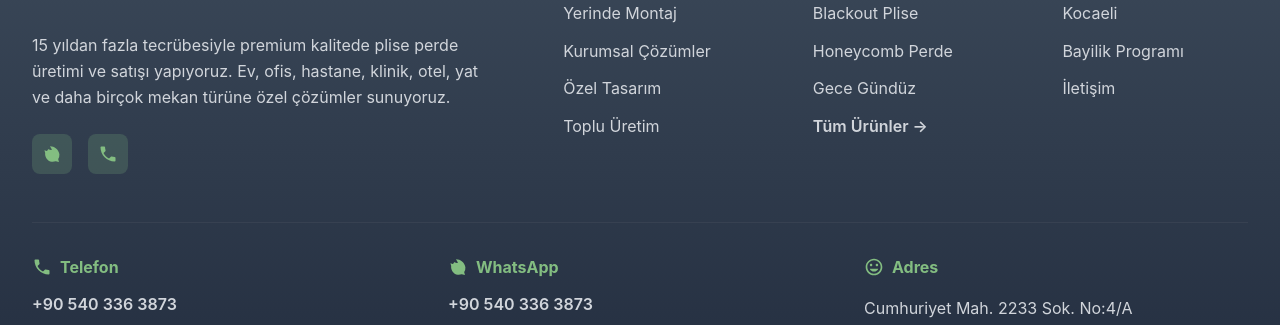
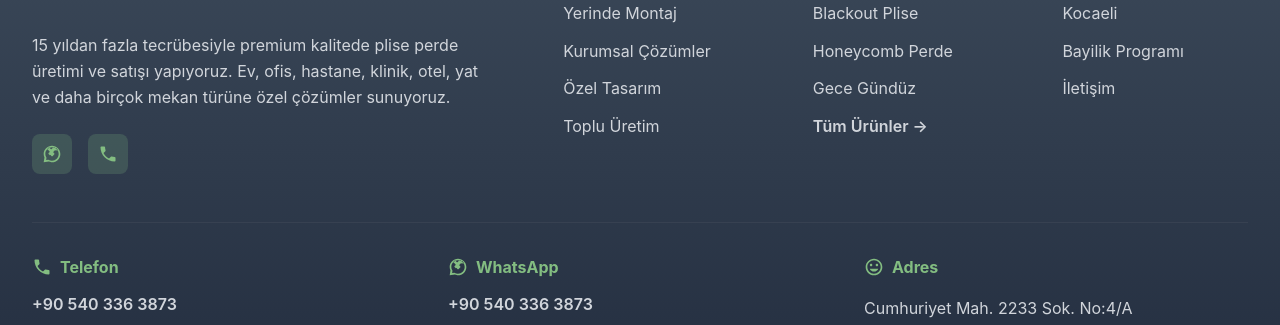
Before and after one commit to FenetreSystems/pliseperdesistemleri.com, a Next.js app: page /urunler in a window 1280 px wide. Shown: the part 2575-2900 px from the top of the page. Built offline with nearby package versions, Linux system fonts and the light colour scheme.

Commit message:
Fix: Correct WhatsApp SVG icons in Footer and MobileFooter components

```diff
--- a/components/Footer.js
+++ b/components/Footer.js
@@ -21,9 +21,9 @@ export default function Footer() {
               15 yıldan fazla tecrübesiyle premium kalitede plise perde üretimi ve satışı yapıyoruz. Ev, ofis, hastane, klinik, otel, yat ve daha birçok mekan türüne özel çözümler sunuyoruz.
             </p>
             <div className="flex gap-4">
-              <a href="https://wa.me/905403363873" className="w-10 h-10 bg-primary/20 rounded-lg flex items-center justify-center hover:bg-primary transition text-primary hover:text-secondary">
+              <a href="https://wa.me/905403363873" className="w-10 h-10 bg-primary/20 rounded-lg flex items-center justify-center hover:bg-primary transition text-primary hover:text-secondary" target="_blank" rel="noopener noreferrer">
                 <svg className="w-5 h-5" fill="currentColor" viewBox="0 0 24 24">
-                  <path d="M17.472 14.382c-.297-.149-1.758-.867-2.03-.967-.273-.099-.471-.148-.67.15-.197.297-.767.966-.94 1.164-.173.199-.347.223-.644.075-.297-.15-1.255-.463-2.39-1.475-.883-.788-1.48-1.761-1.653-2.059-.173-.297-.018-.458.13-.606.134-.133.298-.347.446-.52.149-.174.198-.298.298-.497.099-.198.05-.371-.025-.52-.075-.149-.669-1.612-.916-2.207-.242-.579-.487-.5-.67-.51-.173-.008-.371-.01-.57-.01-.198 0-.52.074-.792.372-.272.297-1.04 1.016-1.04 2.479 0 1.462 1.065 2.875 1.213 3.074.149.198 2.096 3.2 5.076 4.487.709.306 1.262.489 1.694.625.712.227 1.36.195 1.871.118.571-.085 1.758-.719 2.006-1.413.248-.694.248-1.289.173-1.413-.074-.124-.272-.198-.57-.347m-5.421-7.403h-.004a9.87 9.87 0 00-5.031 1.378l-.361.214-3.741-.982.998 3.645-.235.364a9.864 9.864 0 001.516 5.394c1.487 2.386 3.83 4.068 6.529 4.235.359.025.728.036 1.101.036 1.231 0 2.416-.195 3.514-.57l.366-.106 3.626 1.143-.923-3.723.231-.369a9.884 9.884 0 001.242-5.45c-.963-5.431-5.922-9.362-11.313-9.362"/>
+                  <path d="M12 2C6.48 2 2 6.48 2 12c0 1.54.36 3 .97 4.29L2 22l6.29-.97C9.95 21.61 10.97 22 12 22c5.52 0 10-4.48 10-10S17.52 2 12 2zm0 18c-1.41 0-2.73-.35-3.88-.95l-.28-.15-2.89.44.44-2.89-.15-.27C4.35 14.73 4 13.41 4 12c0-4.41 3.59-8 8-8s8 3.59 8 8-3.59 8-8 8zm4.3-12.3c-.3-.3-.78-.3-1.08 0l-1.5 1.5c-.3.3-.3.78 0 1.08l1.08 1.08c.3.3.3.78 0 1.08l-2.16 2.16c-.3.3-.78.3-1.08 0l-1.08-1.08c-.3-.3-.78-.3-1.08 0l-1.5-1.5c-.3-.3-.3-.78 0-1.08l1.08-1.08c.3-.3.3-.78 0-1.08l-2.16-2.16c-.3-.3-.3-.78 0-1.08l1.08-1.08c.3-.3.78-.3 1.08 0l1.5 1.5c.3.3.78.3 1.08 0l2.16-2.16c.3-.3.78-.3 1.08 0l1.08 1.08c.3.3.78.3 1.08 0l1.5 1.5c.3.3.3.78 0 1.08z"/>
                 </svg>
               </a>
               <a href="tel:+905403363873" className="w-10 h-10 bg-primary/20 rounded-lg flex items-center justify-center hover:bg-primary transition text-primary hover:text-secondary">
@@ -87,11 +87,11 @@ export default function Footer() {
           <div>
             <h4 className="font-bold text-primary mb-3 flex items-center gap-2">
               <svg className="w-5 h-5" fill="currentColor" viewBox="0 0 24 24">
-                <path d="M17.472 14.382c-.297-.149-1.758-.867-2.03-.967-.273-.099-.471-.148-.67.15-.197.297-.767.966-.94 1.164-.173.199-.347.223-.644.075-.297-.15-1.255-.463-2.39-1.475-.883-.788-1.48-1.761-1.653-2.059-.173-.297-.018-.458.13-.606.134-.133.298-.347.446-.52.149-.174.198-.298.298-.497.099-.198.05-.371-.025-.52-.075-.149-.669-1.612-.916-2.207-.242-.579-.487-.5-.67-.51-.173-.008-.371-.01-.57-.01-.198 0-.52.074-.792.372-.272.297-1.04 1.016-1.04 2.479 0 1.462 1.065 2.875 1.213 3.074.149.198 2.096 3.2 5.076 4.487.709.306 1.262.489 1.694.625.712.227 1.36.195 1.871.118.571-.085 1.758-.719 2.006-1.413.248-.694.248-1.289.173-1.413-.074-.124-.272-.198-.57-.347m-5.421-7.403h-.004a9.87 9.87 0 00-5.031 1.378l-.361.214-3.741-.982.998 3.645-.235.364a9.864 9.864 0 001.516 5.394c1.487 2.386 3.83 4.068 6.529 4.235.359.025.728.036 1.101.036 1.231 0 2.416-.195 3.514-.57l.366-.106 3.626 1.143-.923-3.723.231-.369a9.884 9.884 0 001.242-5.45c-.963-5.431-5.922-9.362-11.313-9.362"/>
+                <path d="M12 2C6.48 2 2 6.48 2 12c0 1.54.36 3 .97 4.29L2 22l6.29-.97C9.95 21.61 10.97 22 12 22c5.52 0 10-4.48 10-10S17.52 2 12 2zm0 18c-1.41 0-2.73-.35-3.88-.95l-.28-.15-2.89.44.44-2.89-.15-.27C4.35 14.73 4 13.41 4 12c0-4.41 3.59-8 8-8s8 3.59 8 8-3.59 8-8 8zm4.3-12.3c-.3-.3-.78-.3-1.08 0l-1.5 1.5c-.3.3-.3.78 0 1.08l1.08 1.08c.3.3.3.78 0 1.08l-2.16 2.16c-.3.3-.78.3-1.08 0l-1.08-1.08c-.3-.3-.78-.3-1.08 0l-1.5-1.5c-.3-.3-.3-.78 0-1.08l1.08-1.08c.3-.3.3-.78 0-1.08l-2.16-2.16c-.3-.3-.3-.78 0-1.08l1.08-1.08c.3-.3.78-.3 1.08 0l1.5 1.5c.3.3.78.3 1.08 0l2.16-2.16c.3-.3.78-.3 1.08 0l1.08 1.08c.3.3.78.3 1.08 0l1.5 1.5c.3.3.3.78 0 1.08z"/>
               </svg>
               WhatsApp
             </h4>
-            <a href="https://wa.me/905403363873" className="text-gray-300 hover:text-primary transition font-semibold">
+            <a href="https://wa.me/905403363873" className="text-gray-300 hover:text-primary transition font-semibold" target="_blank" rel="noopener noreferrer">
               +90 540 336 3873
             </a>
             <p className="text-sm text-gray-400 mt-2">Hızlı yanıt ve görüntülü görüşme</p>
--- a/components/MobileFooter.js
+++ b/components/MobileFooter.js
@@ -28,7 +28,7 @@ export default function MobileFooter() {
           rel="noopener noreferrer"
         >
           <svg className="w-6 h-6" fill="currentColor" viewBox="0 0 24 24">
-            <path d="M17.472 14.382c-.297-.149-1.758-.867-2.03-.967-.273-.099-.471-.148-.67.15-.197.297-.767.966-.94 1.164-.173.199-.347.223-.644.075-.297-.15-1.255-.463-2.39-1.475-.883-.788-1.48-1.761-1.653-2.059-.173-.297-.018-.458.13-.606.134-.133.298-.347.446-.52.149-.174.198-.298.298-.497.099-.198.05-.371-.025-.52-.075-.149-.669-1.612-.916-2.207-.242-.579-.487-.5-.67-.51-.173-.008-.371-.01-.57-.01-.198 0-.52.074-.792.372-.272.297-1.04 1.016-1.04 2.479 0 1.462 1.065 2.875 1.213 3.074.149.198 2.096 3.2 5.076 4.487.709.306 1.262.489 1.694.625.712.227 1.36.195 1.871.118.571-.085 1.758-.719 2.006-1.413.248-.694.248-1.289.173-1.413-.074-.124-.272-.198-.57-.347m-5.421-7.403h-.004a9.87 9.87 0 00-5.031 1.378l-.361.214-3.741-.982.998 3.645-.235.364a9.864 9.864 0 001.516 5.394c1.487 2.386 3.83 4.068 6.529 4.235.359.025.728.036 1.101.036 1.231 0 2.416-.195 3.514-.57l.366-.106 3.626 1.143-.923-3.723.231-.369a9.884 9.884 0 001.242-5.45c-.963-5.431-5.922-9.362-11.313-9.362"/>
+            <path d="M12 2C6.48 2 2 6.48 2 12c0 1.54.36 3 .97 4.29L2 22l6.29-.97C9.95 21.61 10.97 22 12 22c5.52 0 10-4.48 10-10S17.52 2 12 2zm0 18c-1.41 0-2.73-.35-3.88-.95l-.28-.15-2.89.44.44-2.89-.15-.27C4.35 14.73 4 13.41 4 12c0-4.41 3.59-8 8-8s8 3.59 8 8-3.59 8-8 8zm4.3-12.3c-.3-.3-.78-.3-1.08 0l-1.5 1.5c-.3.3-.3.78 0 1.08l1.08 1.08c.3.3.3.78 0 1.08l-2.16 2.16c-.3.3-.78.3-1.08 0l-1.08-1.08c-.3-.3-.78-.3-1.08 0l-1.5-1.5c-.3-.3-.3-.78 0-1.08l1.08-1.08c.3-.3.3-.78 0-1.08l-2.16-2.16c-.3-.3-.3-.78 0-1.08l1.08-1.08c.3-.3.78-.3 1.08 0l1.5 1.5c.3.3.78.3 1.08 0l2.16-2.16c.3-.3.78-.3 1.08 0l1.08 1.08c.3.3.78.3 1.08 0l1.5 1.5c.3.3.3.78 0 1.08z"/>
           </svg>
           <span className="text-xs font-medium">WhatsApp</span>
         </a>
```
